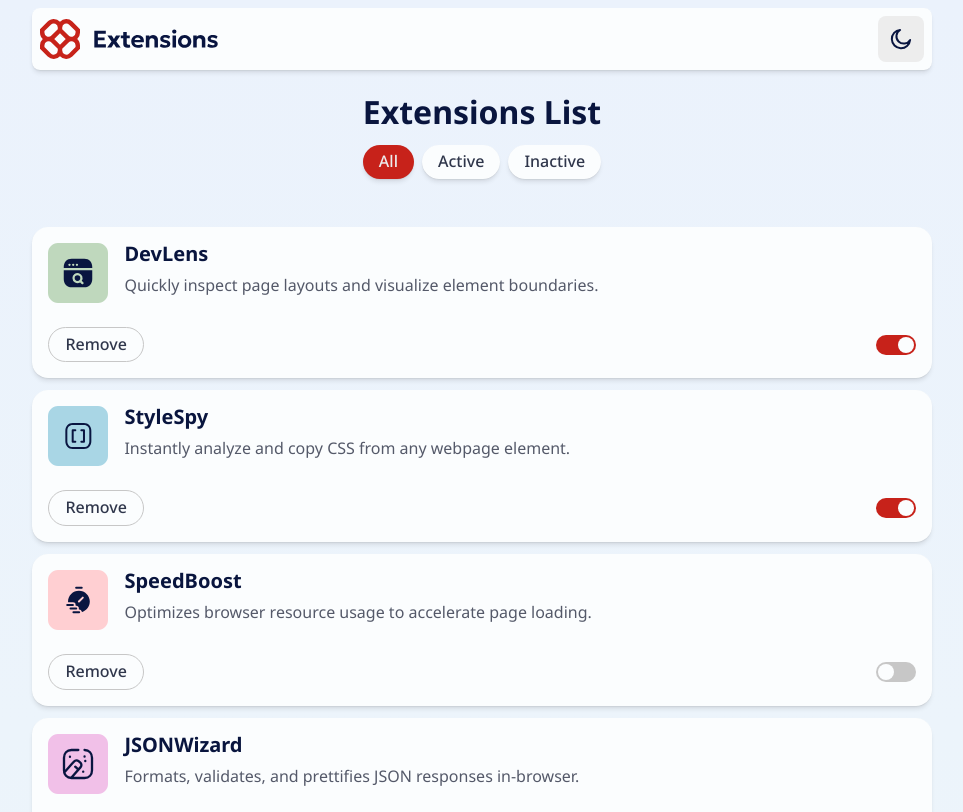
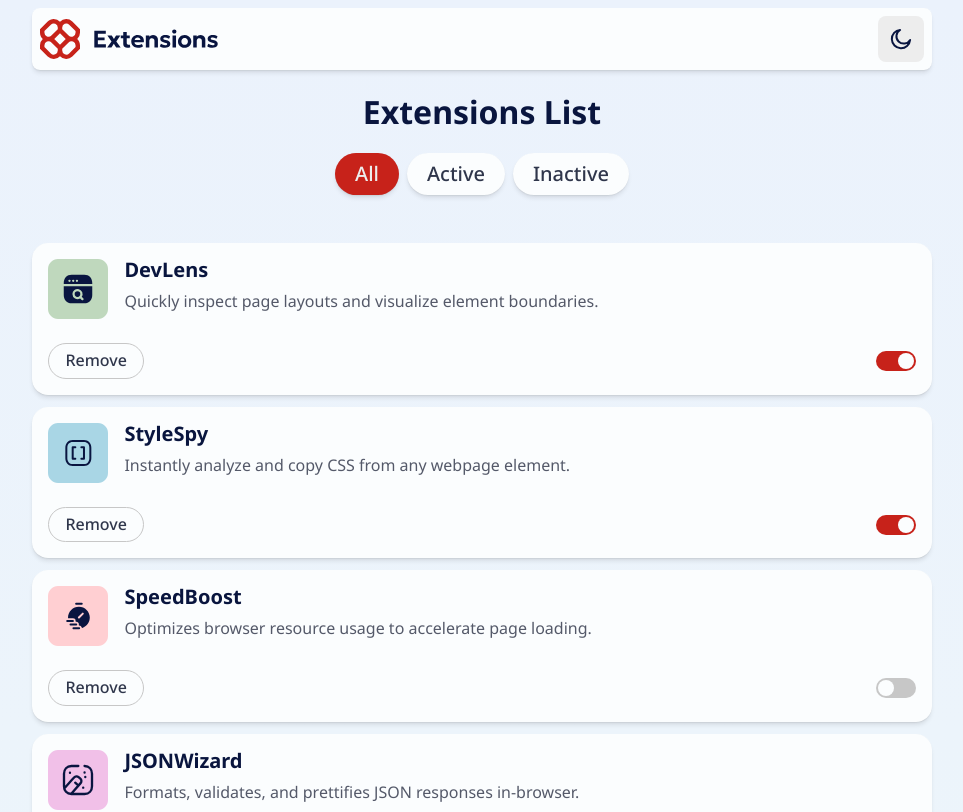
Before and after one commit to Drumstickz64/fem_extension_manager, a Svelte app: page / in a window 1280 px wide. Shown: the top 812 px of the page, without its empty margins (158-1121 px from the left). Built offline with nearby package versions, Linux system fonts and the light colour scheme.

Commit message:
fix active switch not updating state

```diff
--- a/public/data.json
+++ b/public/data.json
@@ -3,72 +3,84 @@
     "logo": "/extension_logos/logo-devlens.svg",
     "name": "DevLens",
     "description": "Quickly inspect page layouts and visualize element boundaries.",
-    "isActive": true
+    "isActive": true,
+    "id": 0
   },
   {
     "logo": "/extension_logos/logo-style-spy.svg",
     "name": "StyleSpy",
     "description": "Instantly analyze and copy CSS from any webpage element.",
-    "isActive": true
+    "isActive": true,
+    "id": 1
   },
   {
     "logo": "/extension_logos/logo-speed-boost.svg",
     "name": "SpeedBoost",
     "description": "Optimizes browser resource usage to accelerate page loading.",
-    "isActive": false
+    "isActive": false,
+    "id": 2
   },
   {
     "logo": "/extension_logos/logo-json-wizard.svg",
     "name": "JSONWizard",
     "description": "Formats, validates, and prettifies JSON responses in-browser.",
-    "isActive": true
+    "isActive": true,
+    "id": 3
   },
   {
     "logo": "/extension_logos/logo-tab-master-pro.svg",
     "name": "TabMaster Pro",
     "description": "Organizes browser tabs into groups and sessions.",
-    "isActive": true
+    "isActive": true,
+    "id": 4
   },
   {
     "logo": "/extension_logos/logo-viewport-buddy.svg",
     "name": "ViewportBuddy",
     "description": "Simulates various screen resolutions directly within the browser.",
-    "isActive": false
+    "isActive": false,
+    "id": 5
   },
   {
     "logo": "/extension_logos/logo-markup-notes.svg",
     "name": "Markup Notes",
     "description": "Enables annotation and notes directly onto webpages for collaborative debugging.",
-    "isActive": true
+    "isActive": true,
+    "id": 6
   },
   {
     "logo": "/extension_logos/logo-grid-guides.svg",
     "name": "GridGuides",
     "description": "Overlay customizable grids and alignment guides on any webpage.",
-    "isActive": false
+    "isActive": false,
+    "id": 7
   },
   {
     "logo": "/extension_logos/logo-palette-picker.svg",
     "name": "Palette Picker",
     "description": "Instantly extracts color palettes from any webpage.",
-    "isActive": true
+    "isActive": true,
+    "id": 8
   },
   {
     "logo": "/extension_logos/logo-link-checker.svg",
     "name": "LinkChecker",
     "description": "Scans and highlights broken links on any page.",
-    "isActive": true
+    "isActive": true,
+    "id": 9
   },
   {
     "logo": "/extension_logos/logo-dom-snapshot.svg",
     "name": "DOM Snapshot",
     "description": "Capture and export DOM structures quickly.",
-    "isActive": false
+    "isActive": false,
+    "id": 10
   },
   {
     "logo": "/extension_logos/logo-console-plus.svg",
     "name": "ConsolePlus",
     "description": "Enhanced developer console with advanced filtering and logging.",
-    "isActive": true
+    "isActive": true,
+    "id": 11
   }
 ]
--- a/src/App.svelte
+++ b/src/App.svelte
@@ -1,11 +1,12 @@
 <script lang="ts">
+  import { getExtensions, populateExtensions } from "./global.svelte";
   import Button from "./lib/Button.svelte";
   import Extension from "./lib/Extension.svelte";
   import Header from "./lib/Header.svelte";
   import { toTitleCase } from "./stringUtils";
   import type { ExtensionData } from "./types";
 
-  let filterState: "all" | "active" | "inactive" = "all";
+  let filterState: "all" | "active" | "inactive" = $state("all");
 
   function shouldDisplayExtension(extension: ExtensionData): boolean {
     switch (filterState) {
@@ -16,17 +17,6 @@
       case "inactive":
         return !extension.isActive;
     }
-  }
-
-  async function fetchExtensions() {
-    const resp = await fetch("/data.json");
-    if (!resp.ok) {
-      throw new Error("Failed to get extensions");
-    }
-
-    const data: ExtensionData[] = await resp.json();
-
-    return data;
   }
 </script>
 
@@ -46,19 +36,21 @@
     {/each}
   </ul>
 
-  {#await fetchExtensions()}
+  {#await populateExtensions()}
     Fetching Extensions...
-  {:then data}
+  {:catch err}
+    <p>{err}</p>
+  {/await}
+
+  {#if getExtensions().length > 0}
     <ul class="extensions">
-      {#each data as extension}
+      {#each getExtensions() as extension (extension.id)}
         {#if shouldDisplayExtension(extension)}
           <Extension {...extension} />
         {/if}
       {/each}
     </ul>
-  {:catch err}
-    <p>{err}</p>
-  {/await}
+  {/if}
 </div>
 
 <style>
@@ -79,7 +71,7 @@
   .btn-group {
     display: flex;
     gap: 0.5rem;
-    margin: 1rem 0;
+    margin: 1.5rem 0;
     justify-content: center;
     padding: 0;
   }
--- a/src/global.svelte.ts
+++ b/src/global.svelte.ts
@@ -1,3 +1,25 @@
+import type { ExtensionData } from "./types";
+
 export type ColorScheme = "dark" | "light";
 
-export const colorScheme: ColorScheme = $state("light");
+export let colorScheme: ColorScheme = $state("light");
+let extensions: ExtensionData[] = $state([]);
+
+export function getExtensions(): ExtensionData[] {
+  return extensions;
+}
+
+export async function populateExtensions(): Promise<void> {
+  const resp = await fetch("/data.json");
+  if (!resp.ok) {
+    throw new Error("Failed to get extensions");
+  }
+
+  const data: ExtensionData[] = await resp.json();
+
+  extensions = data;
+}
+
+export function setExtensionStatus(id: number, status: boolean): void {
+  extensions.find((extension) => extension.id == id)!.isActive = status;
+}
--- a/src/lib/Button.svelte
+++ b/src/lib/Button.svelte
@@ -26,7 +26,7 @@
   }
 
   button.large {
-    font-size: var(--size-medium);
+    font-size: var(--size-large);
   }
 
   button.primary {
--- a/src/lib/Extension.svelte
+++ b/src/lib/Extension.svelte
@@ -1,9 +1,10 @@
 <script lang="ts">
+  import { setExtensionStatus } from "../global.svelte";
   import type { ExtensionData } from "../types";
   import Button from "./Button.svelte";
   import Switch from "./Switch.svelte";
 
-  let { logo, name, description, isActive }: ExtensionData = $props();
+  let { id, logo, name, description, isActive }: ExtensionData = $props();
 </script>
 
 <article class="surface">
@@ -17,7 +18,8 @@
   <div class="btns">
     <Button variant="outline">Remove</Button>
     <Switch
-      bind:checked={isActive}
+      onchange={(on) => setExtensionStatus(id, on)}
+      on={isActive}
       name="active-switch"
       labelText="Toggle this extension on or off"
     />
--- a/src/lib/Switch.svelte
+++ b/src/lib/Switch.svelte
@@ -2,14 +2,22 @@
   type Props = {
     name: string;
     labelText: string;
-    checked?: boolean;
+    on?: boolean;
+    onchange?: (on: boolean) => void;
   };
 
-  let { name, labelText, checked = $bindable(false) }: Props = $props();
+  let { name, labelText, on = $bindable(false), onchange }: Props = $props();
 </script>
 
 <label for={name} class="switch">
-  <input bind:checked type="checkbox" {name} id={name} aria-label={labelText} />
+  <input
+    onchange={() => onchange?.(on)}
+    bind:checked={on}
+    type="checkbox"
+    {name}
+    id={name}
+    aria-label={labelText}
+  />
 </label>
 
 <style>
--- a/src/types.ts
+++ b/src/types.ts
@@ -1,4 +1,5 @@
 export type ExtensionData = {
+  id: number;
   logo: string;
   name: string;
   description: string;
```
